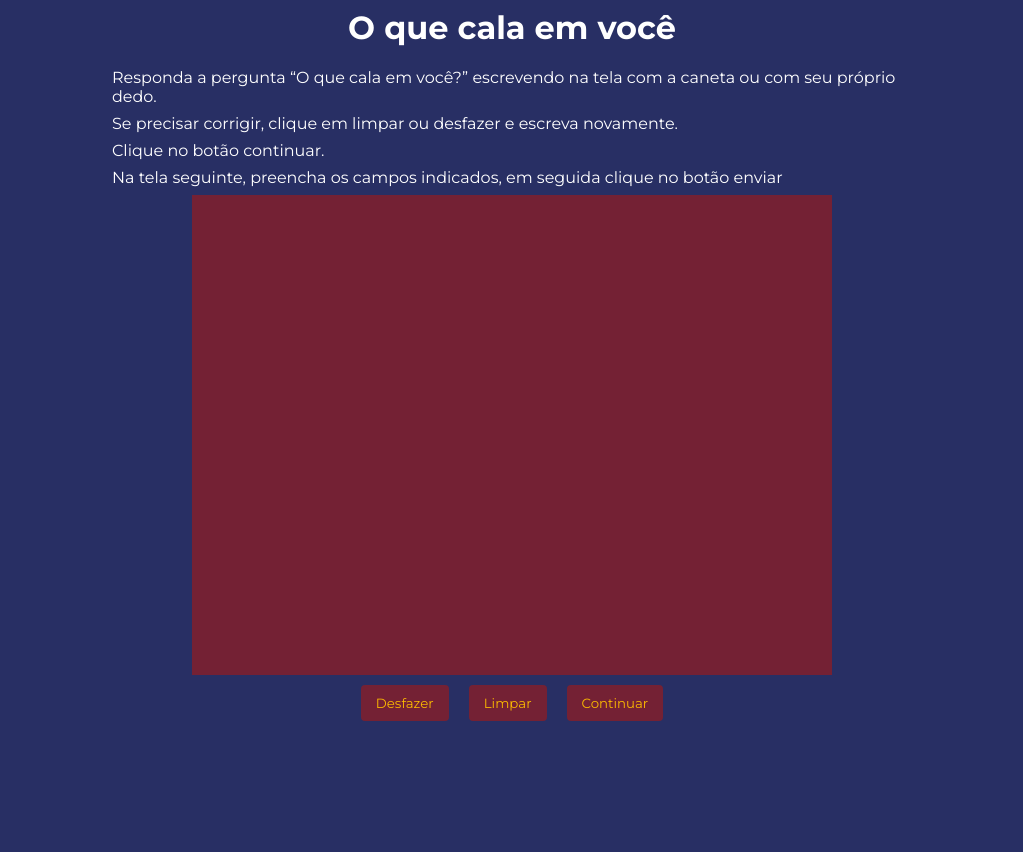
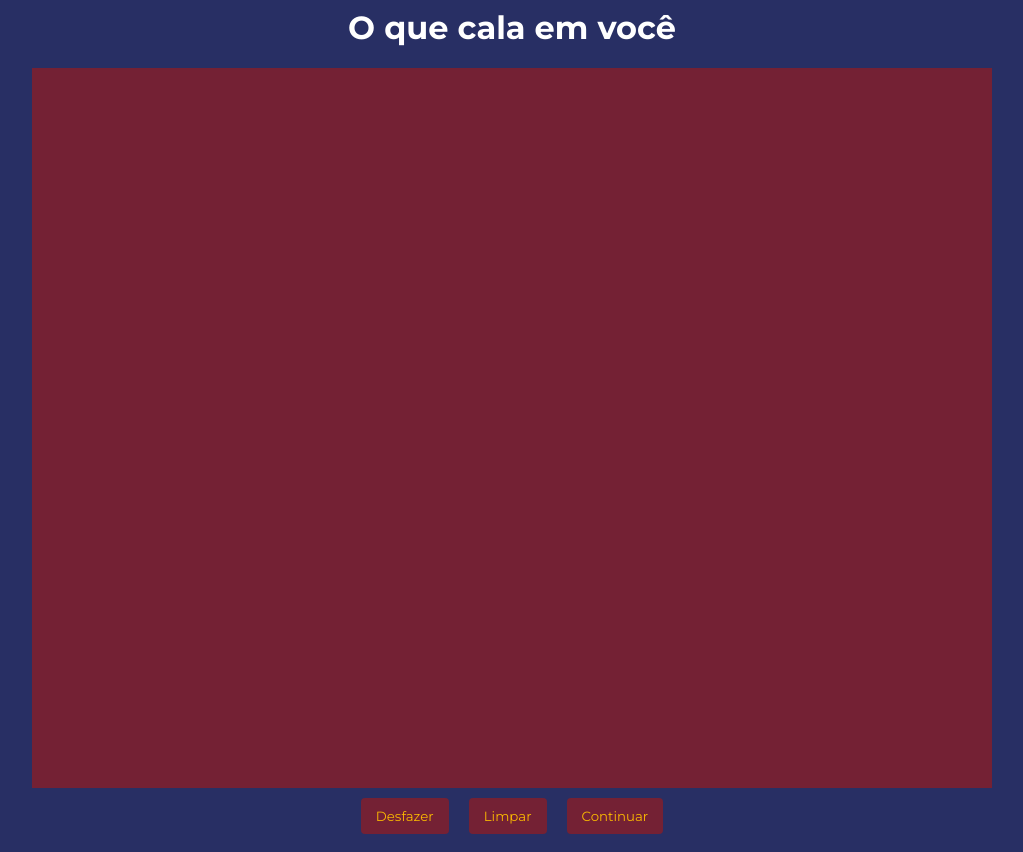
Before and after one commit to felds/oju-osilencionago-guestbook, a website built with Vite: page index.html in a window 1280 px wide. Shown: the whole page, without its empty margins (128-1151 px from the left). Before the commit the page ends 800 px from the top, so only its background shows below. Built offline with nearby package versions, Linux system fonts and the light colour scheme; some packages are replaced by stand-ins of ours.

Commit message:
bigger drawing area

```diff
--- a/index.html
+++ b/index.html
@@ -12,7 +12,7 @@
     <body>
         <div id="top">
           <div id="header"><h1>O que cala em você</h1></div>
-          <div id="instructions">
+          <!-- <div id="instructions">
             <p>
               Responda a pergunta “O que cala em você?” escrevendo na tela com a
               caneta ou com seu próprio dedo.
@@ -25,10 +25,10 @@
               seguinte, preencha os campos indicados, em seguida clique no botão
               enviar
             </p>
-          </div>
+          </div> -->
 
           <div id="canvasContainer">
-            <canvas id="drawingCanvas" width="640" height="480"></canvas>
+            <canvas id="drawingCanvas" width="960" height="720"></canvas>
           </div>
 
           <div class="button-container">
--- a/src/main.css
+++ b/src/main.css
@@ -11,7 +11,7 @@ h1 {
 
 div {
     margin: auto;
-    max-width: calc(800px + 4rem);
+    max-width: calc(960px + 4rem);
     padding: 0 2rem;
 }
 
--- a/src/main.js
+++ b/src/main.js
@@ -45,8 +45,8 @@ document.addEventListener("DOMContentLoaded", function () {
 
     // canvas.width = window.innerWidth;
     // canvas.height = window.innerHeight;
-    canvas.width = 640
-    canvas.height = 480
+    canvas.width = 960
+    canvas.height = 720
 
     cleanButton.addEventListener("click", function () {
         drawingHistory = []
```
